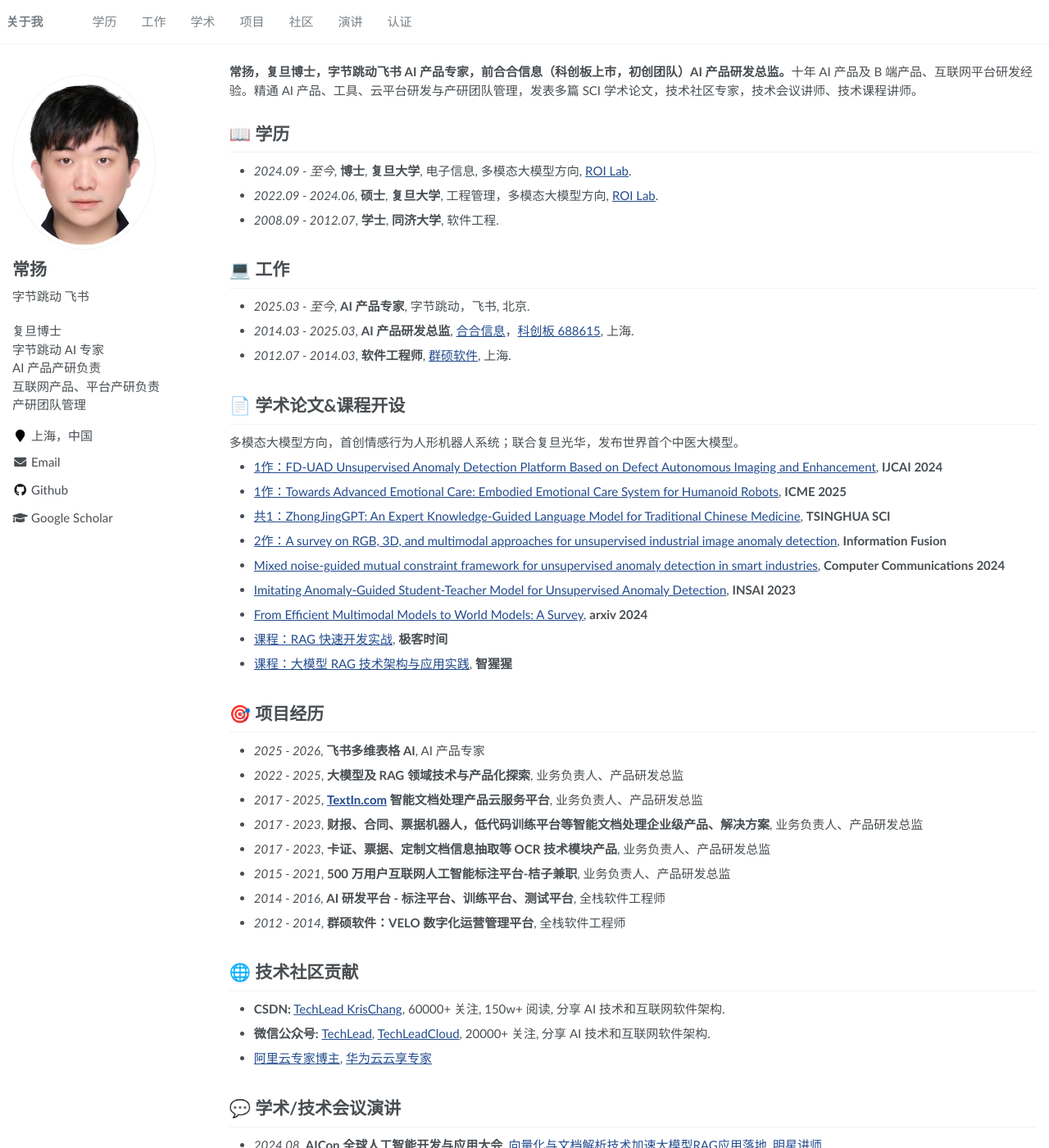
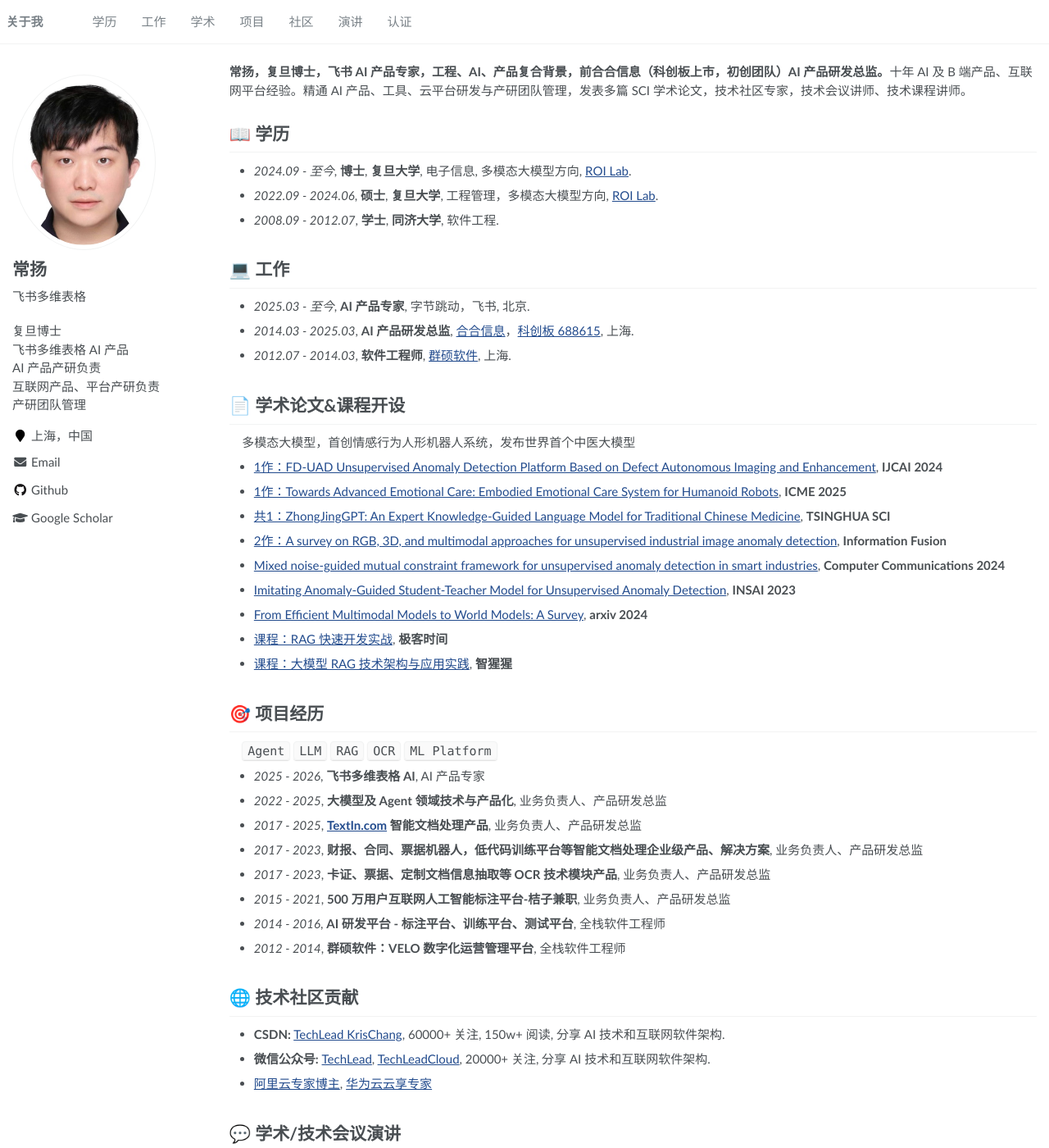
Before and after one commit to yangchangcy/yangchangcy.github.io, a Jekyll site: the page built from _pages/about.md, in a window 1280 px wide and 1400 px high. Shown: the whole window at 82% size. Built offline with Jekyll 4.4.1, drawn with Linux system fonts in a browser that asks for light colours.

Commit message:
Refresh bio, retitle role, replace favicon with C icon
- Bio: 飞书 AI 产品专家 + 工程/AI/产品复合背景，wording trimmed
- Retitle: 字节跳动→飞书多维表格 across config and avatar bio
- Project section: add tag line (Agent/LLM/RAG/OCR/ML Platform);
  rename RAG→Agent for 2022–2025 entry; trim TextIn label
- Academic section: shorten intro, indent to align with bullets
- Favicon: blue circle with white C, regenerated all sizes

Co-Authored-By: Claude Opus 4.7 <noreply@anthropic.com>

```diff
--- a/_config.yml
+++ b/_config.yml
@@ -7,7 +7,7 @@
 
 # Site Settings
 title                    : "常扬"
-description              : "复旦博士<br/>字节跳动 AI 专家<br/>AI 产品产研负责<br/>互联网产品、平台产研负责<br/>产研团队管理"
+description              : "复旦博士<br/>飞书多维表格 AI 产品<br/>AI 产品产研负责<br/>互联网产品、平台产研负责<br/>产研团队管理"
 repository               : "yangchangcy/yangchangcy.github.io"
 google_scholar_stats_use_cdn : true
 
@@ -23,7 +23,7 @@ baidu_site_verification  :  # get baidu_site_verification from https://ziyuan.ba
 author:
   name             : "常扬"
   avatar           : "images/header.jpg"
-  bio              : "字节跳动 飞书"
+  bio              : "飞书多维表格"
   location         : "上海，中国"
   employer         :
   pubmed           :
--- a/_pages/about.md
+++ b/_pages/about.md
@@ -17,7 +17,7 @@ redirect_from:
 
 <span class='anchor' id='about-me'></span>
 
-**常扬，复旦博士，字节跳动飞书 AI 产品专家，前合合信息（科创板上市，初创团队）AI 产品研发总监。**十年 AI 产品及 B 端产品、互联网平台研发经验。精通 AI 产品、工具、云平台研发与产研团队管理，发表多篇 SCI 学术论文，技术社区专家，技术会议讲师、技术课程讲师。
+**常扬，复旦博士，飞书 AI 产品专家，工程、AI、产品复合背景，前合合信息（科创板上市，初创团队）AI 产品研发总监。**十年 AI 及 B 端产品、互联网平台经验。精通 AI 产品、工具、云平台研发与产研团队管理，发表多篇 SCI 学术论文，技术社区专家，技术会议讲师、技术课程讲师。
 
 <span class='anchor' id='education'></span>
 # 📖 学历
@@ -40,7 +40,7 @@ redirect_from:
 <span class='anchor' id='academic'></span>
 # 📄 学术论文&课程开设
 
-多模态大模型方向，首创情感行为人形机器人系统；联合复旦光华，发布世界首个中医大模型。
+&nbsp;&nbsp;&nbsp;&nbsp;多模态大模型，首创情感行为人形机器人系统，发布世界首个中医大模型
 
 - [1作：FD-UAD Unsupervised Anomaly Detection Platform Based on Defect Autonomous Imaging and Enhancement](https://www.ijcai.org/proceedings/2024/0993.pdf), **IJCAI 2024**
 
@@ -63,11 +63,13 @@ redirect_from:
 <span class='anchor' id='project'></span>
 # 🎯 项目经历
 
+&nbsp;&nbsp;&nbsp;&nbsp;`Agent` `LLM` `RAG` `OCR` `ML Platform`
+
 - *2025 - 2026*, **飞书多维表格 AI**, AI 产品专家
 
-- *2022 - 2025*, **大模型及 RAG 领域技术与产品化探索**, 业务负责人、产品研发总监
+- *2022 - 2025*, **大模型及 Agent 领域技术与产品化**, 业务负责人、产品研发总监
 
-- *2017 - 2025*, **[TextIn.com](https://www.textin.com/) 智能文档处理产品云服务平台**, 业务负责人、产品研发总监
+- *2017 - 2025*, **[TextIn.com](https://www.textin.com/) 智能文档处理产品**, 业务负责人、产品研发总监
 
 - *2017 - 2023*, **财报、合同、票据机器人，低代码训练平台等智能文档处理企业级产品、解决方案**, 业务负责人、产品研发总监
 
```
Also changed, not shown: README.md (+1 -1 lines), images/android-chrome-192x192.png, images/android-chrome-512x512.png, images/apple-touch-icon.png, images/favicon-16x16.png, images/favicon-32x32.png, images/favicon.ico.
